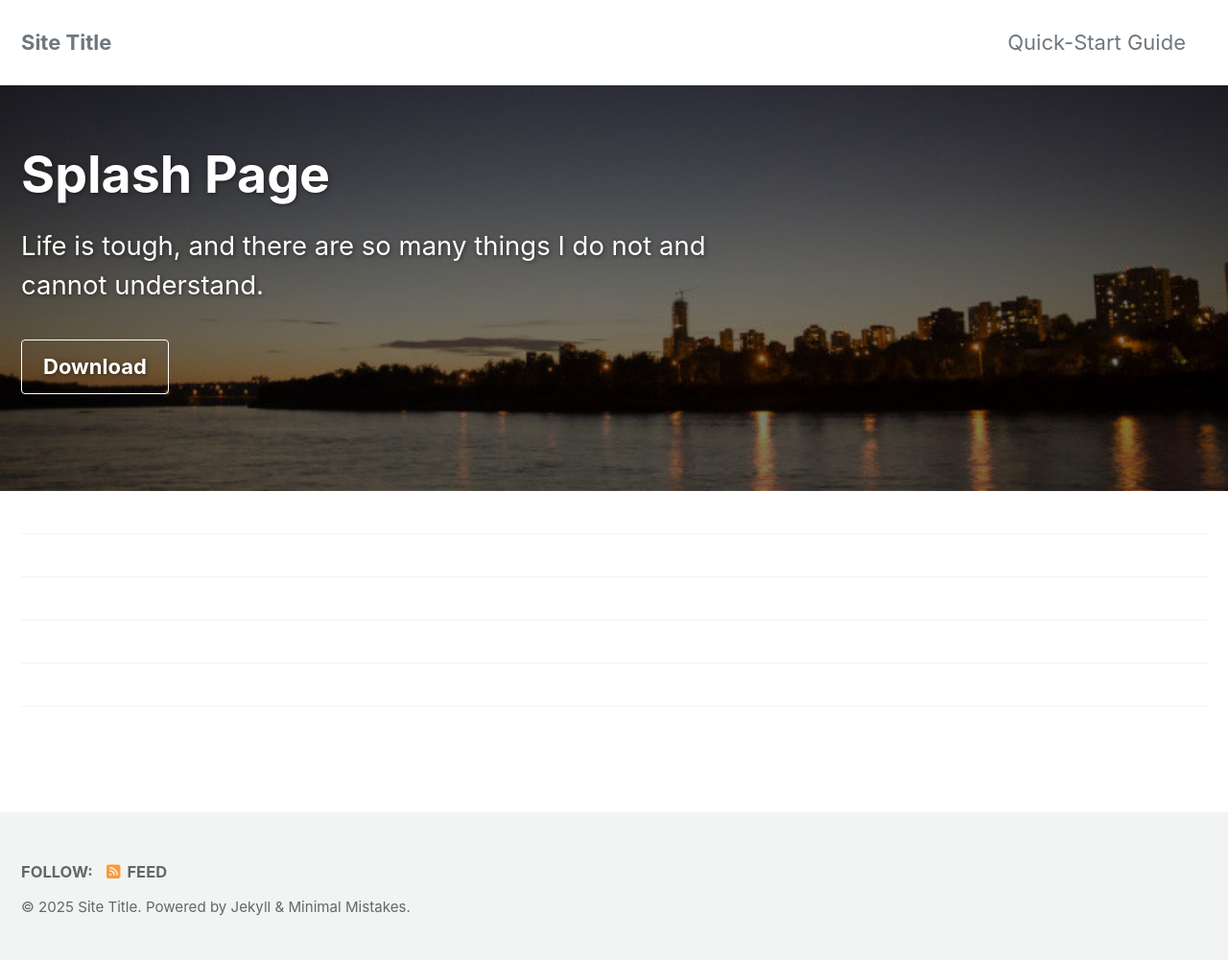
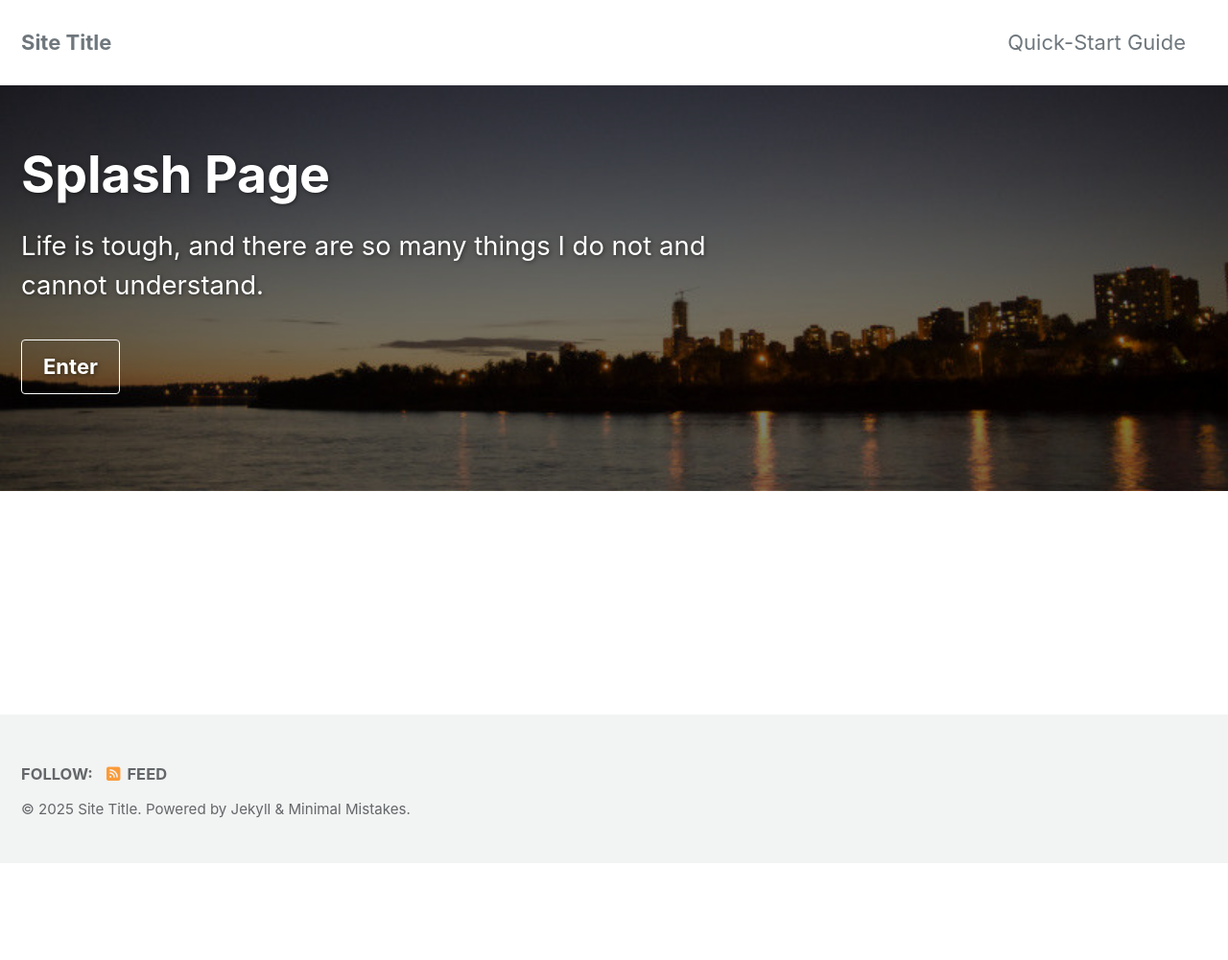
Before and after one commit to steakdream/steakdream.github.io, a Jekyll site: the page built from index.md, in a window 1280 px wide. Shown: the whole page at 96% size. Built offline with Jekyll 4.4.1, drawn with Linux system fonts in a browser that asks for light colours; cached includes are drawn as plain includes; after the commit the page ends 900 px from its top, so only the background shows below that.

Commit message:
Update index.md

```diff
--- a/index.md
+++ b/index.md
@@ -8,18 +8,8 @@ header:
   overlay_filter: "0.5"
   overlay_image: /assets/images/IMG_3846.JPG
   actions:
-    - label: "Download"
+    - label: "Enter"
       url: "https://github.com/mmistakes/minimal-mistakes/"
 
 excerpt: "Life is tough, and there are so many things I do not and cannot understand."
 ---
-
-{% include feature_row id="intro" type="center" %}
-
-{% include feature_row %}
-
-{% include feature_row id="feature_row2" type="left" %}
-
-{% include feature_row id="feature_row3" type="right" %}
-
-{% include feature_row id="feature_row4" type="center" %}
```
